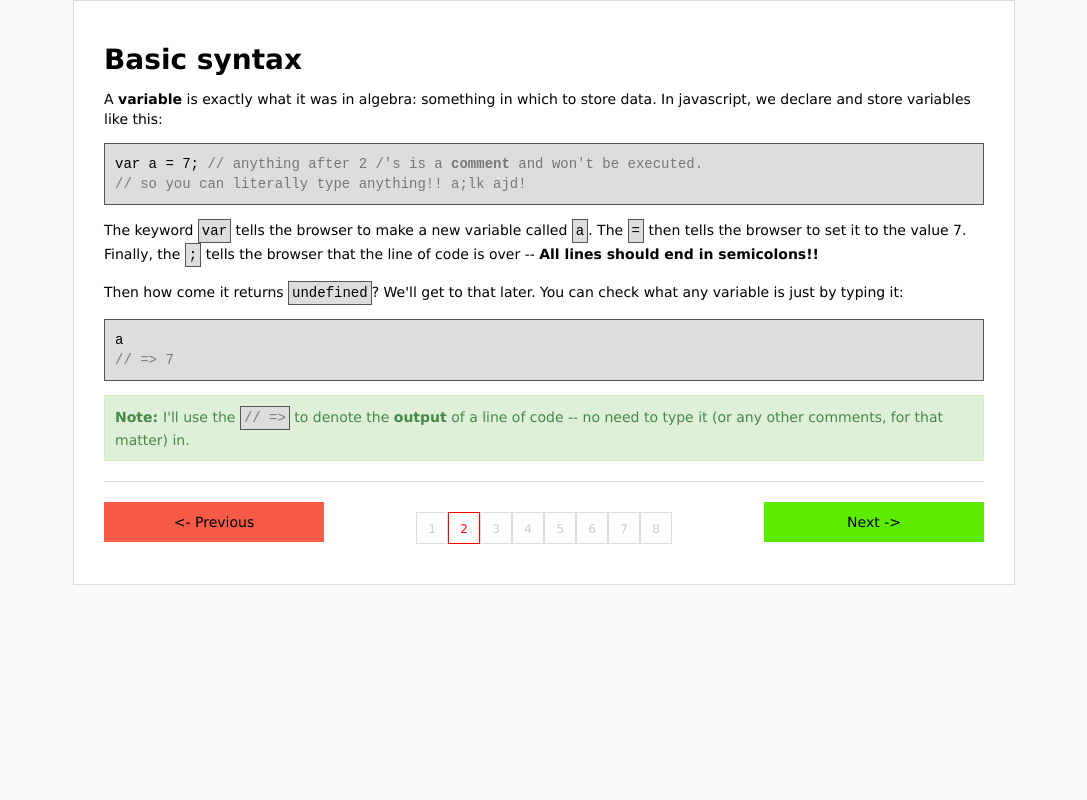
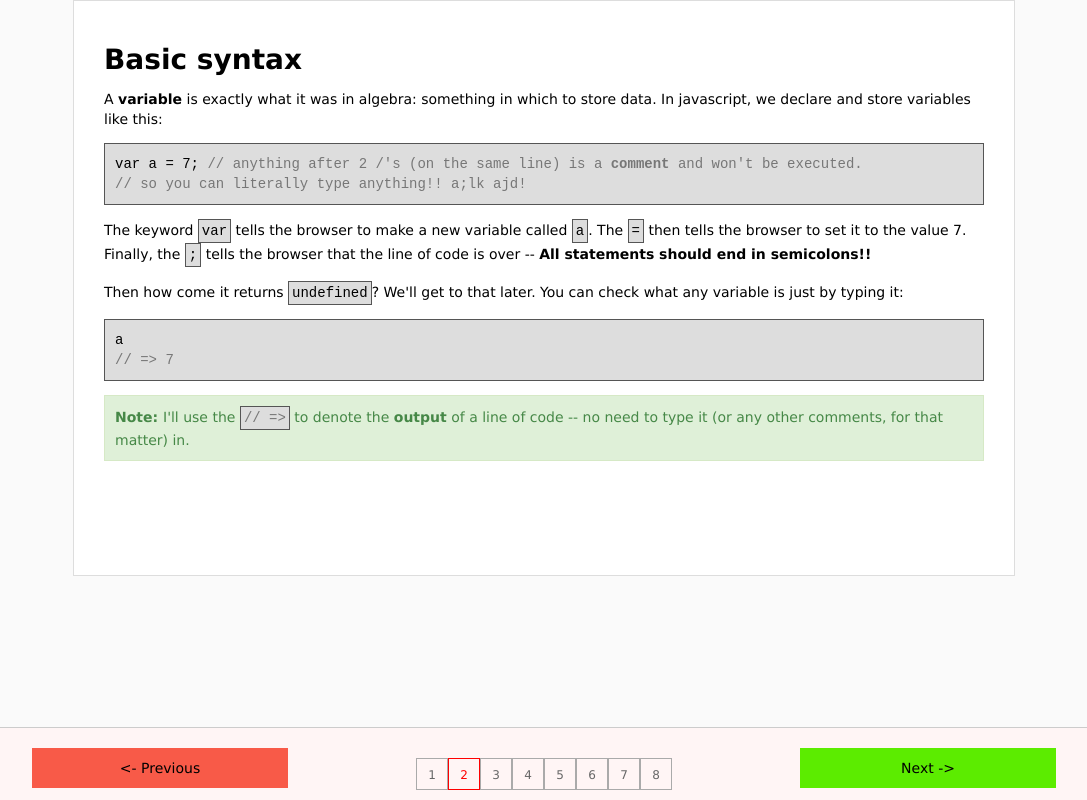
Before and after one commit to khannotations/javascript-tutorial, a plain HTML site: page index.html in a window 1280 px wide. Both pictures are taken after a click on the element "Next ->". Shown: the whole page, without its empty margins (96-1183 px from the left). Drawn offline with nearby package versions, Linux system fonts and the light colour scheme.

Commit message:
Tighten up HTML, CSS, and JS; Add README.md

```diff
--- a/index.html
+++ b/index.html
@@ -2,14 +2,14 @@
 <head>
   <title>Learing javascript</title>
   <link rel="stylesheet" href="stylesheets/style.css" type="text/css"/>
-  <script type="text/javascript" src="http://ajax.googleapis.com/ajax/libs/jquery/1.4.2/jquery.min.js"></script>
+  <script type="text/javascript" src="http://ajax.googleapis.com/ajax/libs/jquery/1.7.1/jquery.min.js"></script>
   <script src="scripts/main.js" type="text/javascript"></script>
 </head>
 <body>
   <div class="container">
     <div id="content">
       <div id="1" class="page">
-        <h1> Day 5: Learning Javascript </h1>
+        <h1>Learning Javascript</h1>
         <p>
           Today, we learned the basic syntax for <strong>Javascript</strong>, the language used to <strong>animate</strong> the web. There are slides available, but most of what we did isn't on them. I'll do a brief summary here.
         </p>
@@ -24,12 +24,12 @@
         <h1>Basic syntax</h1>
         <p>A <strong>variable</strong> is exactly what it was in algebra: something in which to store data. In javascript, we declare and store variables like this:</p>
         <code>
-          var a = 7; <span class="comment">// anything after 2 /'s is a <strong> comment </strong>and won't be executed.</span><br/>
+          var a = 7; <span class="comment">// anything after 2 /'s (on the same line) is a <strong> comment </strong>and won't be executed.</span><br/>
           <span class="comment">// so you can literally type anything!! a;lk ajd!</span>
 
         </code>
         <p>
-          The keyword <code class="inline">var</code> tells the browser to make a new variable called <code class="inline"> a</code>. The <code class="inline"> =</code> then tells the browser to set it to the value 7. Finally, the <code class="inline">;</code> tells the browser that the line of code is over -- <strong>All lines should end in semicolons!!</strong>
+          The keyword <code class="inline">var</code> tells the browser to make a new variable called <code class="inline"> a</code>. The <code class="inline"> =</code> then tells the browser to set it to the value 7. Finally, the <code class="inline">;</code> tells the browser that the line of code is over -- <strong>All statements should end in semicolons!!</strong>
         </p>
         <p>
           Then how come it returns <code class="inline"> undefined</code>? We'll get to that later. You can check what any variable is just by typing it:
@@ -75,7 +75,7 @@
           }<br/>
         </code>
         <p>
-          This is correct syntax, but won't work in the console (something about an unexpected '('). We'll fix it in a minute, but first let's analyze what we typed. <code class="inline"> function</code> tells the browser that we're declaring a function. Everything enclosed in <code class="inline"> {}</code> is a part of the function: they tell the engine where the function starts and ends. <code class="inline"> (a, b)</code> defines the <strong>input</strong> -- in this function, we're taking two pieces of input, called <code class="inline"> a</code> and <code class="inline"> b</code>. Finally, the <code class="inline"> return</code> tells the function what to <strong> output</strong>, in this case, the sum of a and b.
+          This is correct syntax, but won't work in the console (something about an unexpected '('). This is just because the console doesn't like multiple line statements, and we'll fix it in a minute, but first let's analyze what we typed. <code class="inline"> function</code> tells the browser that we're declaring a function. Everything enclosed in <code class="inline"> {}</code> is a part of the function: they tell the engine where the function starts and ends. <code class="inline"> (a, b)</code> defines the <strong>input</strong> -- in this function, we're taking two pieces of input, called <code class="inline"> a</code> and <code class="inline"> b</code>. Finally, the <code class="inline"> return</code> tells the function what to <strong> output</strong>, in this case, the sum of a and b.
         </p>
       </div>
       <div id="5" class="page">
@@ -98,7 +98,7 @@
           Notice the difference between checking what the function is (the second line) and using it. Now, what do you think you'd get by typing:
         </p>
         <code>
-          typeof func ;<span class="comment">// ?</span><br/>
+          typeof func;<span class="comment">// ?</span><br/>
           <span class="comment">// How about this one:</span><br/>
           alert("howdy soldier!");
         </code>
@@ -161,7 +161,7 @@
         <p>I'd hope so. Unfortunately, jQuery doesn't come built-in with the browser like javascript does. If you look at this page's source, you'll notice this in the head:
         </p>
         <code>
-          &lt;script type="text/javascript" src="http://ajax.googleapis.com/ajax/libs/jquery/1.4.2/jquery.min.js"&gt;&lt;/script&gt;<br/>
+          &lt;script type="text/javascript" src="http://ajax.googleapis.com/ajax/libs/jquery/1.7.1/jquery.min.js"&gt;&lt;/script&gt;<br/>
         </code>
         <p>
           All you need to do is copy that into your own pages, and you have jQuery! To write javascript files (you don't want to be typing into the console all the time), make that <code class="inline"> scripts</code> folder in your project that we always talk about and never use, and create a main.js file in there.
@@ -177,7 +177,7 @@
           &lt;html&gt;<br/>
           &lt;head&gt;<br/>
           <span class="comment">&lt;!-- include jQuery -- &gt;</span><Br/>
-            &lt;script type="text/javascript" src="http://ajax.googleapis.com/ajax/libs/jquery/1.4.2/jquery.min.js"&gt;&lt;/script&gt;<br/>
+            &lt;script type="text/javascript" src="http://ajax.googleapis.com/ajax/libs/jquery/1.7.1/jquery.min.js"&gt;&lt;/script&gt;<br/>
             <span class="comment">&lt;!-- THEN include your own script --></span><br/>
             &lt;script src="scripts/main.js"&gt;&lt;/script&gt;<br/>
 
@@ -199,7 +199,7 @@
 
         </code>
         <p>
-          And that's it! Open up index.html in a browser and watch that text grow (the <code class="inline">1000</code> is the number of <strong>milliseconds</strong> the animation will take)!
+          And that's it! Open up index.html in a browser and watch that text grow (the <code class="inline">1000</code> is the number of <strong>milliseconds</strong> the animation will take). In JavaScript, time is always in milleseconds.
         </p>
         <p>
           Now you can use jQuery, CSS and HTML -- you <strong>know</strong> everything this class has to teach. All that's left is review, learning more functions and practice!
@@ -213,9 +213,11 @@
 
 
     </div>
+  </div>
 
   <div id="nav">
     <div id="prev" class="nav"><- Previous</div>
+    <div id="fake_prev" style="width:20%;" ></div>
     <div id="info">
       <div class="page-nav" target="1">1</div>
       <div class="page-nav" target="2">2</div>
@@ -228,8 +230,6 @@
     </div>
     <div id="next" class="nav">Next -></div>
   </div>
-  </div>
-
 
 
 </body>
--- a/scripts/main.js
+++ b/scripts/main.js
@@ -37,17 +37,23 @@ $(document).ready(function() {
 
   change_page = function(curr_page, new_page) {
     // If going to the first page, hide the "prev" button
-    if(new_page === 1)
+    if(new_page === 1) {
       $("#prev").hide();
+      $("#fake_prev").show();
+    }
     // Otherwise show it
-    else
+    else {
+      $("#fake_prev").hide();
       $("#prev").show();
+    }
     // If going to page 8 (the last page), hide the "next" button
-    if(new_page === 8)
+    if(new_page === 8) {
       $("#next").hide();
+    }
     // Otherwise show it
-    else
+    else {
       $("#next").show();
+    }
 
     $(".page-nav.selected").removeClass("selected");
     // Fade out current page
--- a/stylesheets/style.css
+++ b/stylesheets/style.css
@@ -10,6 +10,7 @@ body {
   width: 880px;
   border: 1pt solid #DDD;
   padding: 30px;
+  padding-bottom:100px;
   background-color: white;
 }
 /* The green notes */
@@ -45,12 +46,18 @@ code.inline {
   color: #777;
 }
 
+
 /* The navigation bar at the bottom */
 #nav {
   font-size: 0; /* Fix for inline-block */
   margin-top: 20px;
   padding-top: 20px;
-  border-top: 1pt solid #ddd;
+  border-top: 1pt solid #CCC;
+  position:fixed;
+  bottom: 0;
+  width: 100%;
+  min-width: 750px;
+  background-color:#FFF5F5;
 }
 
 #nav > div {
@@ -62,12 +69,13 @@ code.inline {
 }
 /* The prev and next buttons' containers */
 .nav {
-  width: 25%;
+  width: 20%;
   font-size: 14px;
 }
 /* The middle's container */
 #info {
-  width: 50%;
+  width: 40%;
+  min-width: 275px;
   font-size: 0;
 }
 /* Each of the page nav blocks */
@@ -79,8 +87,8 @@ code.inline {
   height: 10px;
   padding: 10px;
   text-align: center;
-  color: #ccc;
-  border: 1pt solid #ddd;
+  color: #666;
+  border: 1pt solid #AAA;
 }
 .page-nav.selected {
   border: 1pt solid red;
@@ -93,8 +101,13 @@ code.inline {
 
 /* Prev, next buttons */
 #prev {
+  margin-left:10%;
   background-color: #F85A48;
 }
+#fake_prev {
+  margin-left:10%;
+}
+
 #next {
   background-color: #5CEC00;
 }
```
Also changed, not shown: images/site_image.png (added), 1 other file. Lines whose indentation alone changed are shown as unchanged.
